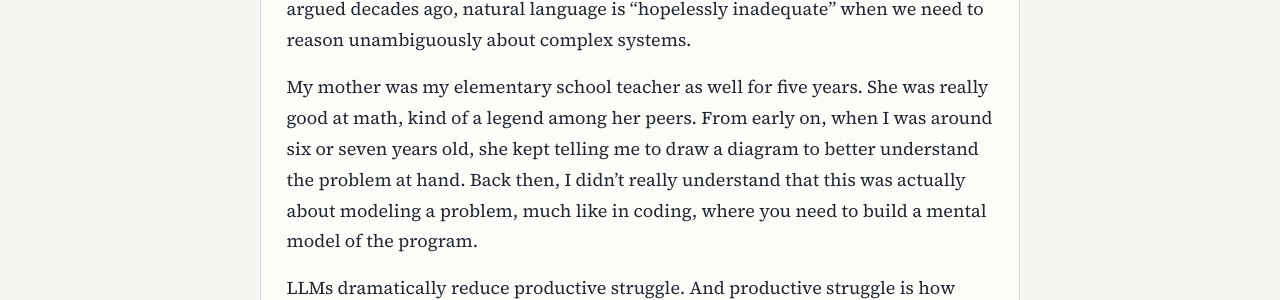
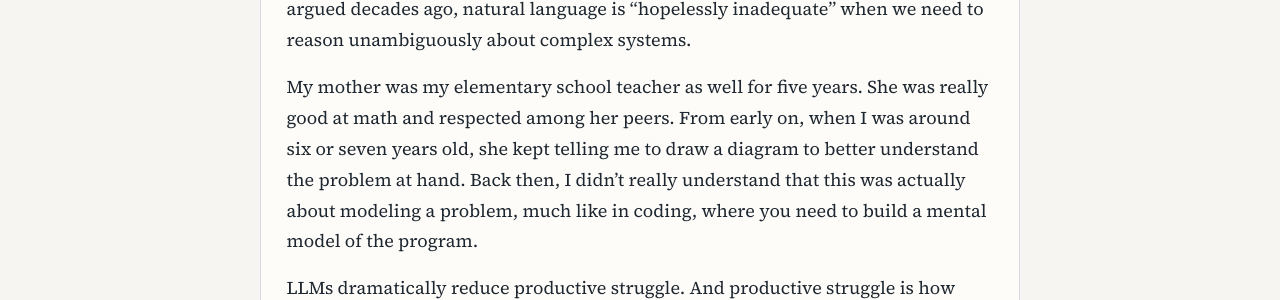
Before and after one commit to fehmicansaglam/fehmicansaglam.github.com, a Jekyll site: the page built from _posts/2026-07-19-coding-is-understanding.md, in a window 1280 px wide. Shown: the part 700-1000 px from the top of the page. Built offline with Jekyll 4.4.1, drawn with Linux system fonts in a browser that asks for light colours.

Commit message:
Update 2026-07-19-coding-is-understanding.md

```diff
--- a/_posts/2026-07-19-coding-is-understanding.md
+++ b/_posts/2026-07-19-coding-is-understanding.md
@@ -10,7 +10,7 @@ I have a personal connection to coding since it has been both my craft and my ho
 
 To me, coding is a medium for conveying intent deterministically. Kent Beck recently described coding, more or less, as a tool for deeply understanding the problem domain. His explanation was in a broader software engineering context but I still find it quite relevant. For us builders, that idea is easy to grasp and agree with. However, expressing intent through natural language is inherently ambiguous and doesn’t require the same depth of understanding. As Dijkstra argued decades ago, natural language is “hopelessly inadequate” when we need to reason unambiguously about complex systems.
 
-My mother was my elementary school teacher as well for five years. She was really good at math, kind of a legend among her peers. From early on, when I was around six or seven years old, she kept telling me to draw a diagram to better understand the problem at hand. Back then, I didn’t really understand that this was actually about modeling a problem, much like in coding, where you need to build a mental model of the program.
+My mother was my elementary school teacher as well for five years. She was really good at math and respected among her peers. From early on, when I was around six or seven years old, she kept telling me to draw a diagram to better understand the problem at hand. Back then, I didn’t really understand that this was actually about modeling a problem, much like in coding, where you need to build a mental model of the program.
 
 LLMs dramatically reduce productive struggle. And productive struggle is how expertise forms. Used carelessly, AI can remove the very process through which engineers build deep mental models of a system. In my experience, you can already see this in software engineering. Engineers who just copy AI-generated code without mentally simulating its execution improve much more slowly than those who use AI to challenge, verify, and extend their own reasoning.
 
```
